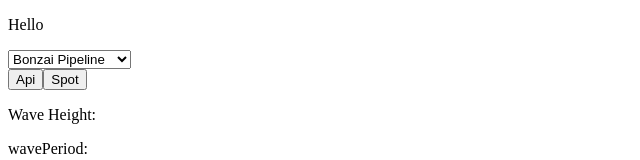
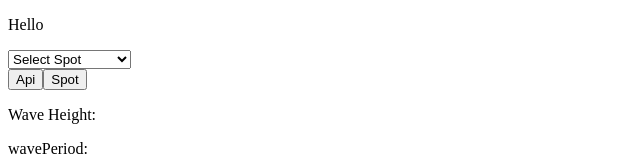
Before and after one commit to Munchlaxx/SwellHack, a React (Create React App) app: page / in a window 1280 px wide. Shown: the top 160 px of the page, without its empty margins (0-640 px from the left). Built offline with nearby package versions, Linux system fonts and the light colour scheme.

Commit message:
Added API Functionality

```diff
--- a/src/App.js
+++ b/src/App.js
@@ -2,7 +2,7 @@ import React, {Component} from 'react';
 import './App.css';
 import SearchBox from './components/Searchbar';
 import SurfForecast from './components/SurfForecast';
-// import spotData from './data';
+import spotData from './data';
 
 class App extends Component {
   constructor(props){
@@ -18,6 +18,21 @@ class App extends Component {
 
   calculatetime (date){
     return new Date(date).toISOString()
+  }
+
+  findSpot = (name) => {
+    let index;
+    for (let i = 0; i < spotData.spots.length; i++){
+      if (spotData.spots[i].spot === name){
+        index = i;
+      }
+    }
+
+    this.setState({
+      spotInfo : spotData.spots[index]
+    }, () => {
+      this.getSwellData()
+    })
   }
 
   // componentDidMount () {
@@ -64,7 +79,6 @@ class App extends Component {
         findSpot ={this.findSpot}
       />
       <SurfForecast
-      findSpot = {this.findSpot}
       forecastData = {this.state.forecastData}
        />
       </div>
--- a/src/components/Searchbar.js
+++ b/src/components/Searchbar.js
@@ -1,16 +1,14 @@
 import React from 'react';
-import data from '../data'
-
-
-function handleChange (id) {
-    console.log(id.target.value)
-}
 
 const SearchBox = (props) => {
+  function handleChange (id) {
+    props.findSpot(id.target.value);
+}
   return (
     <div>
       <select onChange={handleChange}>
-        <option value="Bonzai Pipeline">Bonzai Pipeline</option>
+        <option value="Select">Select Spot</option>
+        <option value="Banzai Pipeline">Bonzai Pipeline</option>
         <option value="Lower Trestles">Lower Trestles</option>
         <option value="Coco Beach Pier">Coco Beach Pier</option>
       </select>
```
